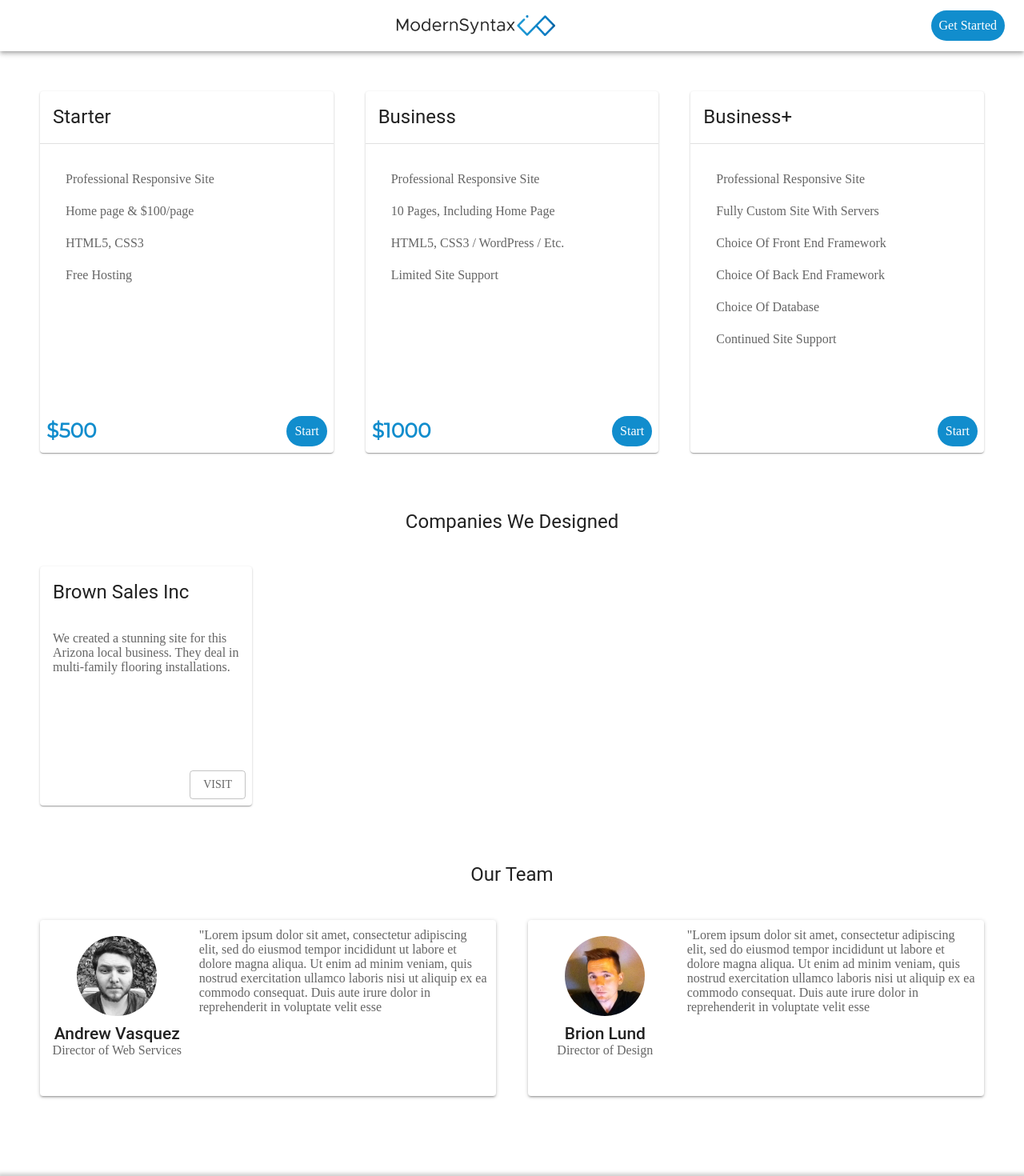
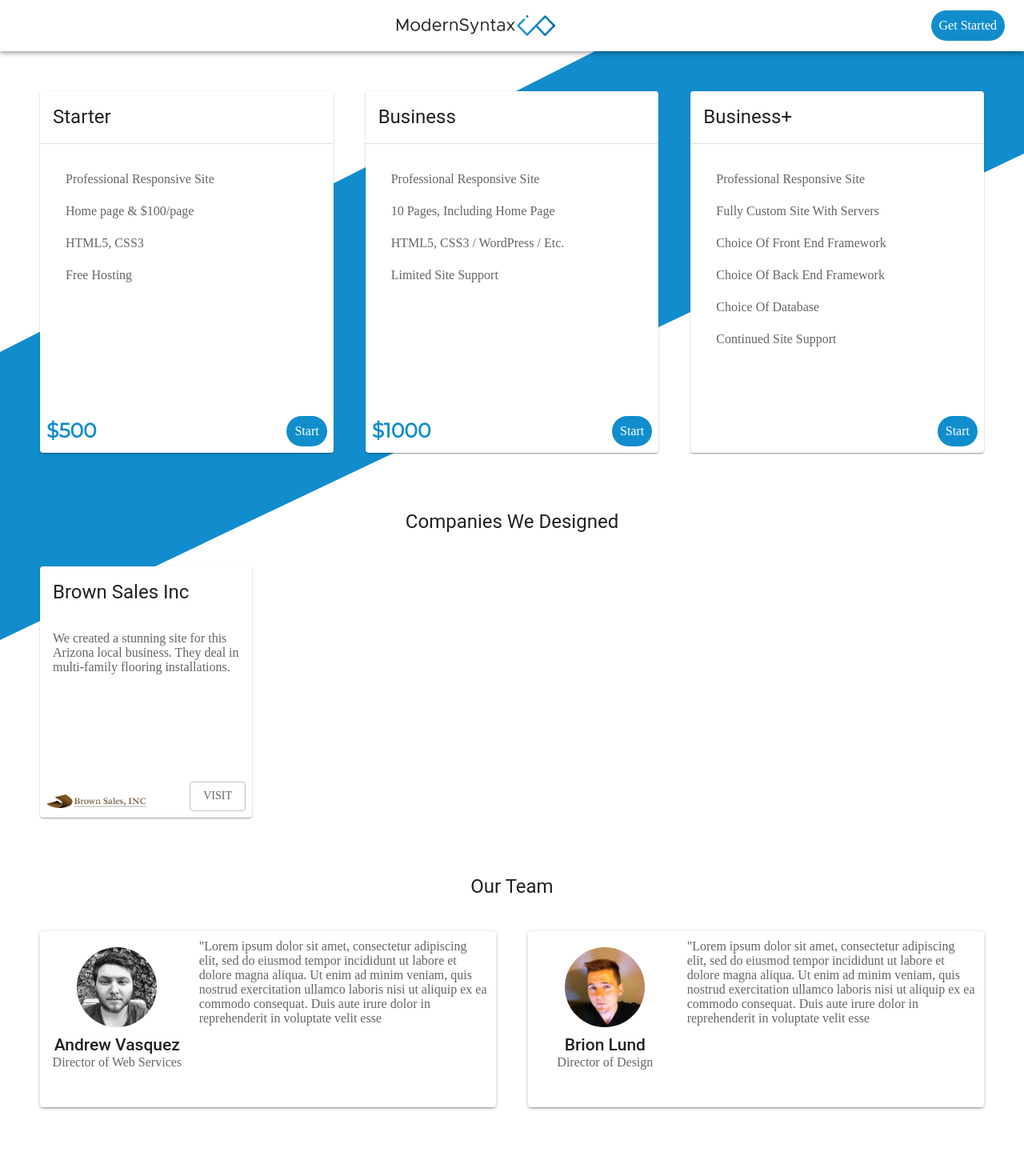
Before and after one commit to modernsyntax/modernsyntax, a React (Create React App) app: page / in a window 1280 px wide. Shown: the top 1470 px of the page at 80% size. Built offline with nearby package versions, Linux system fonts and the light colour scheme; a web font is replaced by a local one.

Commit message:
added clip path

```diff
--- a/src/App.css
+++ b/src/App.css
@@ -9,6 +9,18 @@
   * {
     font-family: "metropolis";
     color: #656565;
+  }
+
+  .clip {
+    position: absolute;
+    z-index: -1;
+    top: 0;
+    max-width: 100%;
+    height: 100vh;
+    width: 100vw;
+    background-color: #118DCD;
+    -webkit-clip-path: polygon(100% 0, 100% 24%, 0 100%, 0 55%, 68% 0);
+    clip-path: polygon(100% 0, 100% 24%, 0 100%, 0 55%, 68% 0);
   }
 
   main {
--- a/src/App.js
+++ b/src/App.js
@@ -12,7 +12,7 @@ class App extends Component {
     return (
       <div className="App">
         <Nav />
-
+        <div className="clip">&nbsp;</div>
         <main>
           <PriceCard />
           <Portfolio />
--- a/src/components/Portfolio.js
+++ b/src/components/Portfolio.js
@@ -20,6 +20,10 @@ const styles = theme => ({
     },
     cardContent: {
         height: "150px"
+    },
+    portImg: {
+        width: "100%",
+        marginTop: "30px;"
     }
 })
 
@@ -37,16 +41,23 @@ const Portfolio = (props) => {
                     <Card>
                     <CardHeader title="Brown Sales Inc" />
                         <CardContent className={classes.cardContent}>
-                            <Typography variant="paragraph">
-                            We created a stunning site for this Arizona local business. They deal in
-                            multi-family flooring
-                            installations.
-                            </Typography>
+                            <Grid container>
+                                <Grid item xs={12}>
+                                    <Typography variant="paragraph">
+                                    We created a stunning site for this Arizona local business. They deal in
+                                    multi-family flooring
+                                    installations.
+                                    </Typography>
+                                </Grid>
+                            </Grid>
                         </CardContent>
                         <CardActions>
-                            <Grid container justify="flex-end">
+                            <Grid container justify="space-between" alignItems="flex-end">
+                                <Grid item xs={6}>
+                                    <img alt="Brown Sales Inc" src="images/brown-sales-logo.png" className={classes.portImg}/>
+                                </Grid>
                                 <Grid item >
-                                    <Button variant="outlined">Visit</Button>
+                                    <Button href="https://brownsalesflooring.com" target="_blank" variant="outlined">Visit</Button>
                                 </Grid>
                             </Grid>
                         </CardActions>
--- a/src/components/Team.js
+++ b/src/components/Team.js
@@ -47,7 +47,7 @@ const Team = (props) => {
                                 <Typography variant="title">Andrew Vasquez</Typography>
                                 <Typography variant="subtitle">Director of Web Services</Typography>
                             </Grid>
-                            <Grid item xs={12} md={8}>
+                            <Grid item xs={12} md={8} alignItems="center">
                                 <Typography variant="paragraph" align="left">"Lorem ipsum dolor sit amet, consectetur adipiscing elit, sed do eiusmod tempor incididunt ut labore et dolore magna aliqua. Ut enim ad minim veniam, quis nostrud exercitation ullamco laboris nisi ut aliquip ex ea commodo consequat. Duis aute irure dolor in reprehenderit in voluptate velit esse</Typography>
                             </Grid>
                         </Grid>
```
Also changed, not shown: public/images/brown-sales-logo.png (added).
